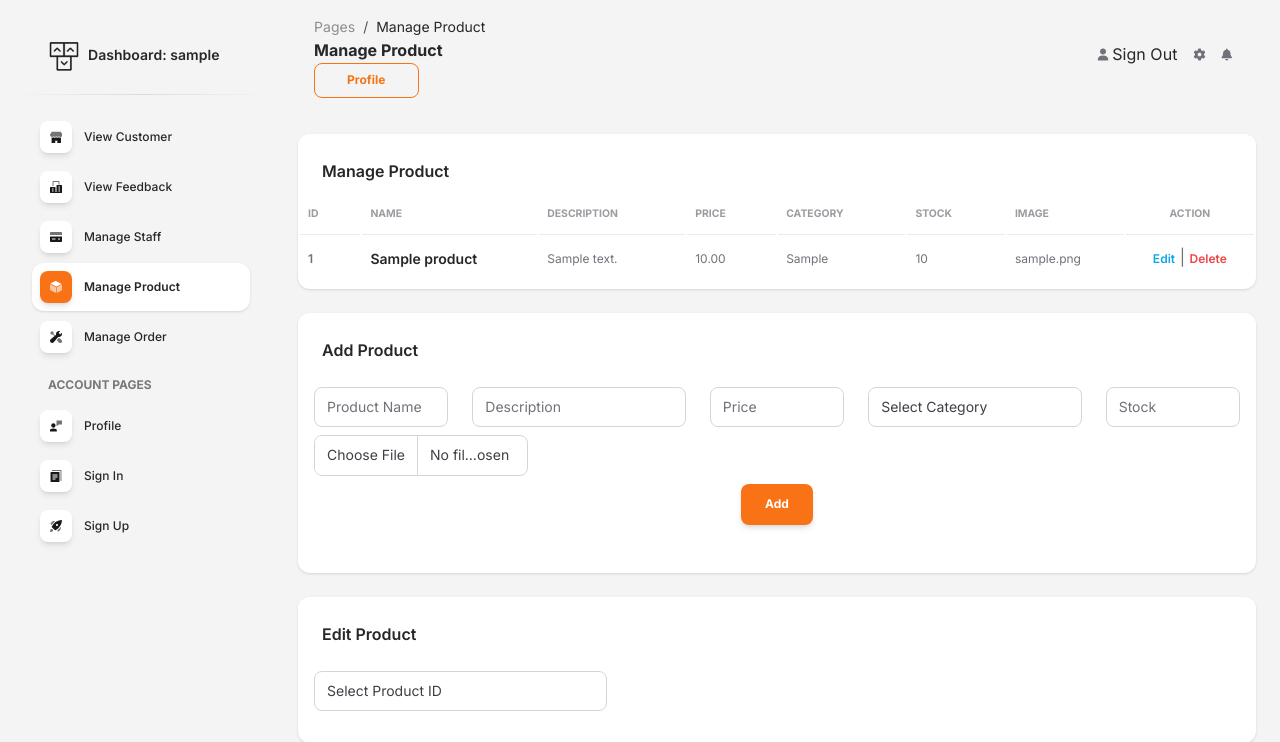
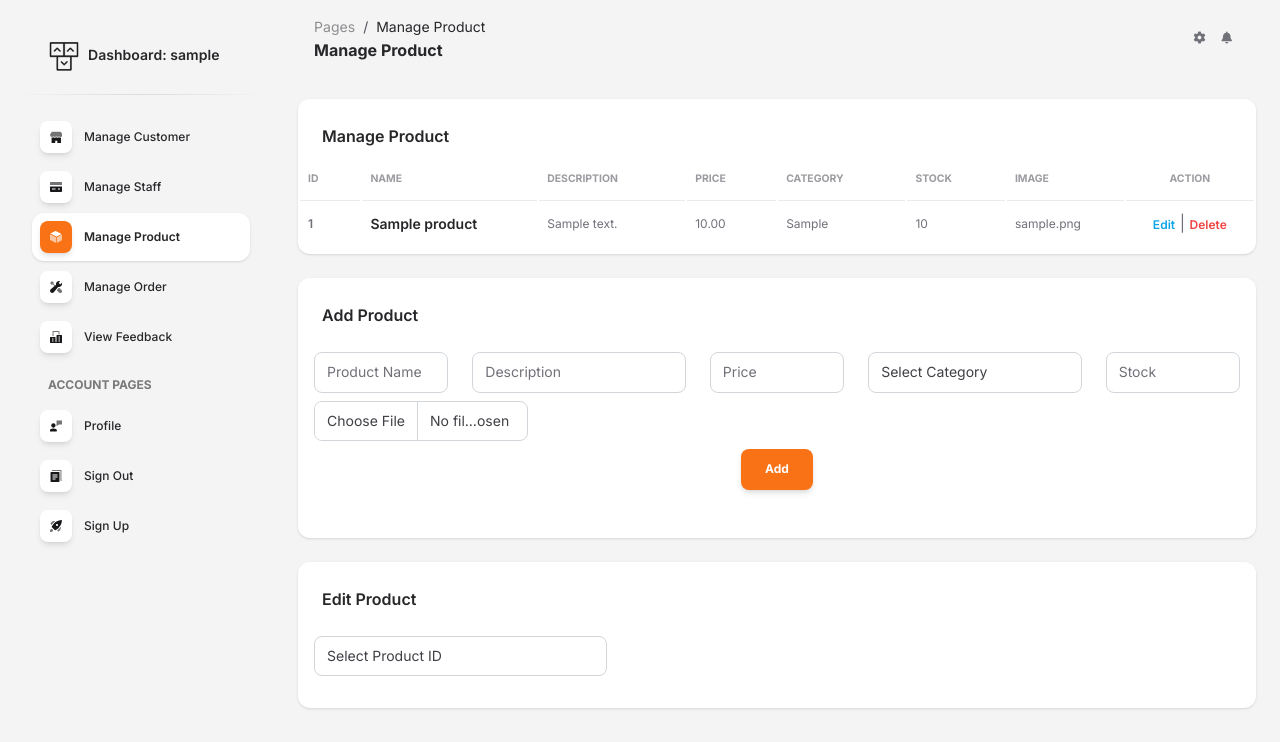
Before and after one commit to korangg/Magnum_Cafe_Ordering_System_Group1, a PHP site: page /ntah_ah/temp_dashboard/pages/manageProduct.php in a window 1280 px wide. Shown: the top 742 px of the page. Run offline with PHP 8.4, Linux system fonts and the light colour scheme; the visitor is signed in with stand-in values (Sample User, id 1); tables that the repository leaves empty or names only in its code hold one stand-in row (values such as "Sample post"); some libraries are stand-ins or nearby versions.

Commit message:
UPDATE MANAGEPRODUCT.PHP

```diff
--- a/temp_dashboard/pages/manageProduct.php
+++ b/temp_dashboard/pages/manageProduct.php
@@ -84,27 +84,7 @@ $orderList = mysqli_query($conn, "SELECT * FROM orders ORDER BY order_date DESC"
                 </g>
               </svg>
             </div>
-            <span class="nav-link-text ms-1">View Customer</span>
-          </a>
-        </li>
-        <li class="nav-item">
-          <a class="nav-link  " href="../pages/viewFeedback.php">
-            <div class="icon icon-shape icon-sm shadow border-radius-md bg-white text-center me-2 d-flex align-items-center justify-content-center">
-              <svg width="12px" height="12px" viewBox="0 0 42 42" version="1.1" xmlns="http://www.w3.org/2000/svg" xmlns:xlink="http://www.w3.org/1999/xlink">
-                <title>office</title>
-                <g stroke="none" stroke-width="1" fill="none" fill-rule="evenodd">
-                  <g transform="translate(-1869.000000, -293.000000)" fill="#FFFFFF" fill-rule="nonzero">
-                    <g transform="translate(1716.000000, 291.000000)">
-                      <g id="office" transform="translate(153.000000, 2.000000)">
-                        <path class="color-background opacity-6" d="M12.25,17.5 L8.75,17.5 L8.75,1.75 C8.75,0.78225 9.53225,0 10.5,0 L31.5,0 C32.46775,0 33.25,0.78225 33.25,1.75 L33.25,12.25 L29.75,12.25 L29.75,3.5 L12.25,3.5 L12.25,17.5 Z"></path>
-                        <path class="color-background" d="M40.25,14 L24.5,14 C23.53225,14 22.75,14.78225 22.75,15.75 L22.75,38.5 L19.25,38.5 L19.25,22.75 C19.25,21.78225 18.46775,21 17.5,21 L1.75,21 C0.78225,21 0,21.78225 0,22.75 L0,40.25 C0,41.21775 0.78225,42 1.75,42 L40.25,42 C41.21775,42 42,41.21775 42,40.25 L42,15.75 C42,14.78225 41.21775,14 40.25,14 Z M12.25,36.75 L7,36.75 L7,33.25 L12.25,33.25 L12.25,36.75 Z M12.25,29.75 L7,29.75 L7,26.25 L12.25,26.25 L12.25,29.75 Z M35,36.75 L29.75,36.75 L29.75,33.25 L35,33.25 L35,36.75 Z M35,29.75 L29.75,29.75 L29.75,26.25 L35,26.25 L35,29.75 Z M35,22.75 L29.75,22.75 L29.75,19.25 L35,19.25 L35,22.75 Z"></path>
-                      </g>
-                    </g>
-                  </g>
-                </g>
-              </svg>
-            </div>
-            <span class="nav-link-text ms-1">View Feedback</span>
+            <span class="nav-link-text ms-1">Manage Customer</span>
           </a>
         </li>
         <li class="nav-item">
@@ -169,11 +149,31 @@ $orderList = mysqli_query($conn, "SELECT * FROM orders ORDER BY order_date DESC"
             <span class="nav-link-text ms-1">Manage Order</span>
           </a>
         </li>
+		<li class="nav-item">
+          <a class="nav-link  " href="../pages/viewFeedback.php">
+            <div class="icon icon-shape icon-sm shadow border-radius-md bg-white text-center me-2 d-flex align-items-center justify-content-center">
+              <svg width="12px" height="12px" viewBox="0 0 42 42" version="1.1" xmlns="http://www.w3.org/2000/svg" xmlns:xlink="http://www.w3.org/1999/xlink">
+                <title>office</title>
+                <g stroke="none" stroke-width="1" fill="none" fill-rule="evenodd">
+                  <g transform="translate(-1869.000000, -293.000000)" fill="#FFFFFF" fill-rule="nonzero">
+                    <g transform="translate(1716.000000, 291.000000)">
+                      <g id="office" transform="translate(153.000000, 2.000000)">
+                        <path class="color-background opacity-6" d="M12.25,17.5 L8.75,17.5 L8.75,1.75 C8.75,0.78225 9.53225,0 10.5,0 L31.5,0 C32.46775,0 33.25,0.78225 33.25,1.75 L33.25,12.25 L29.75,12.25 L29.75,3.5 L12.25,3.5 L12.25,17.5 Z"></path>
+                        <path class="color-background" d="M40.25,14 L24.5,14 C23.53225,14 22.75,14.78225 22.75,15.75 L22.75,38.5 L19.25,38.5 L19.25,22.75 C19.25,21.78225 18.46775,21 17.5,21 L1.75,21 C0.78225,21 0,21.78225 0,22.75 L0,40.25 C0,41.21775 0.78225,42 1.75,42 L40.25,42 C41.21775,42 42,41.21775 42,40.25 L42,15.75 C42,14.78225 41.21775,14 40.25,14 Z M12.25,36.75 L7,36.75 L7,33.25 L12.25,33.25 L12.25,36.75 Z M12.25,29.75 L7,29.75 L7,26.25 L12.25,26.25 L12.25,29.75 Z M35,36.75 L29.75,36.75 L29.75,33.25 L35,33.25 L35,36.75 Z M35,29.75 L29.75,29.75 L29.75,26.25 L35,26.25 L35,29.75 Z M35,22.75 L29.75,22.75 L29.75,19.25 L35,19.25 L35,22.75 Z"></path>
+                      </g>
+                    </g>
+                  </g>
+                </g>
+              </svg>
+            </div>
+            <span class="nav-link-text ms-1">View Feedback</span>
+          </a>
+        </li>
         <li class="nav-item mt-3">
           <h6 class="ps-4 ms-2 text-uppercase text-xs font-weight-bolder opacity-6">Account pages</h6>
         </li>
         <li class="nav-item">
-          <a class="nav-link  " href="../pages/profile.html">
+          <a class="nav-link  " href="../pages/profile.php">
             <div class="icon icon-shape icon-sm shadow border-radius-md bg-white text-center me-2 d-flex align-items-center justify-content-center">
               <svg width="12px" height="12px" viewBox="0 0 46 42" version="1.1" xmlns="http://www.w3.org/2000/svg" xmlns:xlink="http://www.w3.org/1999/xlink">
                 <title>customer-support</title>
@@ -194,7 +194,7 @@ $orderList = mysqli_query($conn, "SELECT * FROM orders ORDER BY order_date DESC"
           </a>
         </li>
         <li class="nav-item">
-          <a class="nav-link  " href="../pages/sign-in.html">
+          <a class="nav-link  " href="../pages/../../logout.php">
             <div class="icon icon-shape icon-sm shadow border-radius-md bg-white text-center me-2 d-flex align-items-center justify-content-center">
               <svg width="12px" height="12px" viewBox="0 0 40 44" version="1.1" xmlns="http://www.w3.org/2000/svg" xmlns:xlink="http://www.w3.org/1999/xlink">
                 <title>document</title>
@@ -210,7 +210,7 @@ $orderList = mysqli_query($conn, "SELECT * FROM orders ORDER BY order_date DESC"
                 </g>
               </svg>
             </div>
-            <span class="nav-link-text ms-1">Sign In</span>
+            <span class="nav-link-text ms-1">Sign Out</span>
           </a>
         </li>
         <li class="nav-item">
@@ -248,18 +248,11 @@ $orderList = mysqli_query($conn, "SELECT * FROM orders ORDER BY order_date DESC"
             <li class="breadcrumb-item text-sm text-dark active" aria-current="page">Manage Product</li>
           </ol>
           <h6 class="font-weight-bolder mb-0">Manage Product</h6>
-		  <a class="btn btn-outline-primary btn-sm mb-0" href="profile.php">Profile</a>
         </nav>
         <div class="collapse navbar-collapse mt-sm-0 mt-2 me-md-0 me-sm-4" id="navbar">
           <div class="ms-md-auto pe-md-3 d-flex align-items-center">
           </div>
           <ul class="navbar-nav  justify-content-end">
-            <li class="nav-item d-flex align-items-center">
-              <a href="javascript:;" class="nav-link text-body font-weight-bold px-0">
-                <i class="fa fa-user me-sm-1"></i>
-                <a href="../../logout.php" class="d-sm-inline d-none">Sign Out</a>
-              </a>
-            </li>
             <li class="nav-item d-xl-none ps-3 d-flex align-items-center">
               <a href="javascript:;" class="nav-link text-body p-0" id="iconNavbarSidenav">
                 <div class="sidenav-toggler-inner">
@@ -372,7 +365,7 @@ if (isset($_POST["add_product"])) {
     $name = trim($_POST["name"]);
     $description = trim($_POST["description"]);
     $price = floatval($_POST["price"]);
-    $category = trim($_POST["category"]);
+    $category = trim($_POST["category"]); // Should now be Indulgences or Chillers
     $stock = intval($_POST["stock"]);
 
     // Handle image upload
@@ -433,8 +426,11 @@ if (isset($_POST["update_product"])) {
     $name = trim($_POST["name"]);
     $description = trim($_POST["description"]);
     $price = floatval($_POST["price"]);
-    $category = trim($_POST["category"]);
+    $category = trim($_POST["category"]); // Should now be Indulgences or Chillers
     $stock = intval($_POST["stock"]);
+
+    // Initialize updateQuery
+    $updateQuery = false;
 
     // Check if a new image is uploaded
     if (!empty($_FILES["image"]["name"])) {
@@ -589,9 +585,9 @@ if (isset($_GET["delete_product"])) {
               <div class="col-md-3 mb-2">
                 <select name="category" class="form-control" required>
                   <option value="">Select Category</option>
-                  <option value="Starters">Starters</option>
-                  <option value="Salads">Salads</option>
-                  <option value="Speciality">Speciality</option>
+                  <option value="Indulgences">Indulgences</option> <!-- Updated here -->
+                  <option value="Chillers">Chillers</option> <!-- Updated here -->
+                  <option value="Specialty">Specialty</option> <!-- Kept for backward compatibility -->
                 </select>
               </div>
               <div class="col-md-2 mb-2">
@@ -649,11 +645,10 @@ if (isset($_GET["delete_product"])) {
               <div class="col-md-2 mb-2"><input type="number" step="0.01" name="price" class="form-control" value="<?= $editData['price'] ?>" required></div>
               <div class="col-md-3 mb-2">
                 <select name="category" class="form-control" required>
-                  <option value="Starters" <?= ($editData['category'] == "Starters") ? "selected" : "" ?>>Starters</option>
-                  <option value="Salads" <?= ($editData['category'] == "Salads") ? "selected" : "" ?>>Salads</option>
-                  <option value="Speciality" <?= ($editData['category'] == "Speciality") ? "selected" : "" ?>>Speciality</option>
-                  <!-- ✅ Extra option in case category is not in predefined list -->
-                  <?php if (!in_array($editData['category'], ["Starters","Salads","Speciality"])): ?>
+                  <option value="Indulgences" <?= ($editData['category'] == "Indulgences") ? "selected" : "" ?>>Indulgences</option>
+                  <option value="Chillers" <?= ($editData['category'] == "Chillers") ? "selected" : "" ?>>Chillers</option>
+                  <option value="Specialty" <?= ($editData['category'] == "Specialty") ? "selected" : "" ?>>Specialty</option> <!-- Kept for backward compatibility -->
+                  <?php if (!in_array($editData['category'], ["Indulgences", "Chillers", "Specialty"])): ?>
                     <option value="<?= htmlspecialchars($editData['category']) ?>" selected>
                       <?= htmlspecialchars($editData['category']) ?>
                     </option>
```
